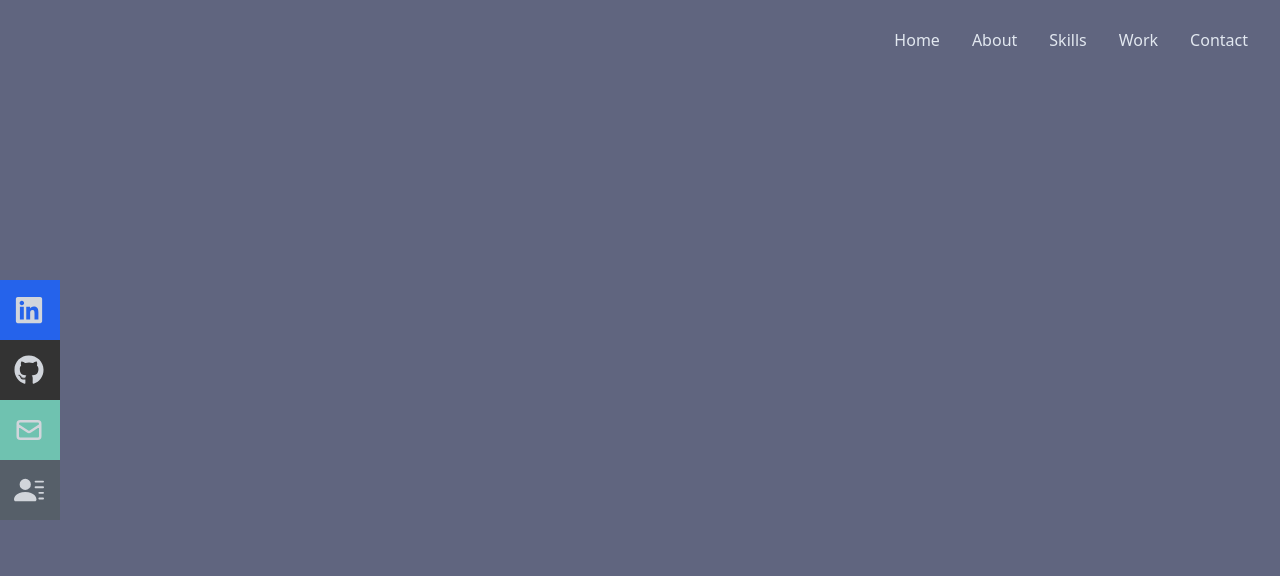
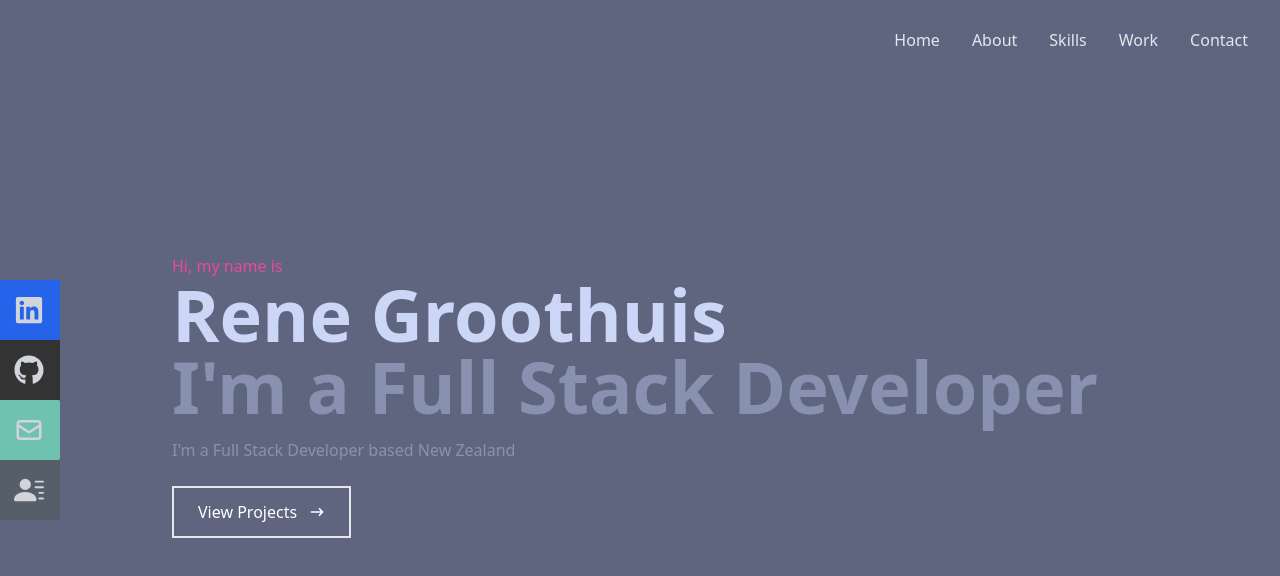
Before and after one commit to pulsarbeam/personal-website, a React (Vite) app: page / in a window 1280 px wide. Shown: the top 576 px of the page. Built offline with nearby package versions, Linux system fonts and the light colour scheme.

Commit message:
Work on Home Component

```diff
--- a/src/components/Home.tsx
+++ b/src/components/Home.tsx
@@ -1,7 +1,31 @@
 import { HiArrowNarrowRight } from 'react-icons/hi'
 
 const Home = () => {
-  return <div className="bg-[#60657F] w-full h-screen"></div>
+  return (
+    <div className="bg-[#60657F] w-full h-screen">
+      {/* Container */}
+      <div className="max-w-[1000px] mx-auto px-8 flex flex-col justify-center h-full">
+        <p className="text-pink-500">Hi, my name is</p>
+        <h1 className="text-4xl sm:text-7xl font-bold text-[#ccd6f6]">
+          Rene Groothuis
+        </h1>
+        <h2 className="text-4xl sm:text-7xl font-bold text-[#8892b0]">
+          I'm a Full Stack Developer
+        </h2>
+        <p className="text-[#8892b0] py-4 max-w-[700px]">
+          I'm a Full Stack Developer based New Zealand
+        </p>
+        <div>
+          <button className="text-white group border-2 px-6 py-3 my-2 flex items-center hover:bg-pink-600 hover:border-pink-600">
+            View Projects
+            <span className=" group-hover:rotate-90 duration-300">
+              <HiArrowNarrowRight className="ml-3" />
+            </span>
+          </button>
+        </div>
+      </div>
+    </div>
+  )
 }
 
 export default Home
--- a/src/components/Navbar.tsx
+++ b/src/components/Navbar.tsx
@@ -43,64 +43,42 @@
       </ul>
 
       {/* Social Icons */}
-      <div className='hidden lg:flex fixed flex-col top-[35%] left-0'>
+      <div className="hidden lg:flex fixed flex-col top-[35%] left-0">
         <ul>
-          <li className='w-[160px] h-[60px] flex justify-between items-center ml-[-100px] hover:ml-[-10px] duration-300 bg-blue-600'>
+          <li className="w-[160px] h-[60px] flex justify-between items-center ml-[-100px] hover:ml-[-10px] duration-300 bg-blue-600 rounded-sm">
             <a
-              className='flex justify-between items-center w-full text-gray-300'
-              href='/'
+              className="flex justify-between items-center w-full text-gray-300"
+              href="/"
             >
               Linkedin <FaLinkedin size={30} />
             </a>
           </li>
-          <li className='w-[160px] h-[60px] flex justify-between items-center ml-[-100px] hover:ml-[-10px] duration-300 bg-[#333333]'>
+          <li className="w-[160px] h-[60px] flex justify-between items-center ml-[-100px] hover:ml-[-10px] duration-300 bg-[#333333] rounder-sm">
             <a
-              className='flex justify-between items-center w-full text-gray-300'
-              href='/'
+              className="flex justify-between items-center w-full text-gray-300"
+              href="/"
             >
               Github <FaGithub size={30} />
             </a>
           </li>
-          <li className='w-[160px] h-[60px] flex justify-between items-center ml-[-100px] hover:ml-[-10px] duration-300 bg-[#6fc2b0]'>
+          <li className="w-[160px] h-[60px] flex justify-between items-center ml-[-100px] hover:ml-[-10px] duration-300 bg-[#6fc2b0] rounded-sm">
             <a
-              className='flex justify-between items-center w-full text-gray-300'
-              href='/'
+              className="flex justify-between items-center w-full text-gray-300"
+              href="/"
             >
               Email <HiOutlineMail size={30} />
             </a>
           </li>
-          <li className='w-[160px] h-[60px] flex justify-between items-center ml-[-100px] hover:ml-[-10px] duration-300 bg-[#565f69]'>
+          <li className="w-[160px] h-[60px] flex justify-between items-center ml-[-100px] hover:ml-[-10px] duration-300 bg-[#565f69] rounded-sm">
             <a
-              className='flex justify-between items-center w-full text-gray-300'
-              href='/'
+              className="flex justify-between items-center w-full text-gray-300"
+              href="/"
             >
               Resume <BsFillPersonLinesFill size={30} />
             </a>
           </li>
         </ul>
       </div>
-      {/* <div className="flex fixed flex-col top-[35%] left-0">
-        <ul>
-          <li className="w-[160] h-[60px] flex justify-between items-center  ml-[-75px] hover:ml-[-10px] duration-300 bg-slate-700 rounded-md">
-            <a
-              className="flex justify-between items-center w-full text-gray-300"
-              href="/"
-            >
-              <span className="pr-2">GitHub</span>
-              <FaGithub size={30} className="ml-2" />
-            </a>
-          </li>
-          <li className="w-[160] h-[60px] flex justify-between items-center  ml-[-75px] hover:ml-[-10px] duration-300 bg-slate-700 rounded-md">
-            <a
-              className="flex justify-between items-center w-full text-gray-300"
-              href="/"
-            >
-              <span className="pr-2">LinkedIn</span>
-              <FaLinkedin size={30} className="ml-2" />
-            </a>
-          </li>
-        </ul>
-      </div> */}
     </div>
   )
 }
```
